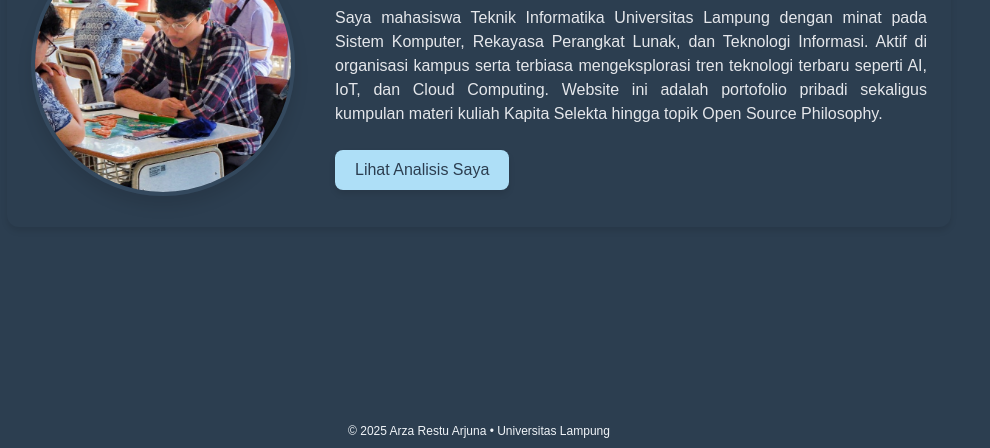
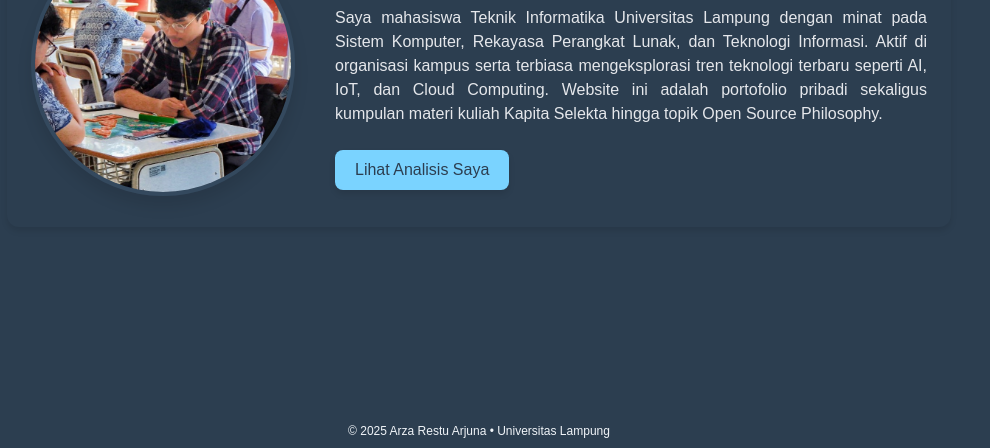
Before and after one commit to Arzaleph/Git_Portofolio, a plain HTML site: page index.html in a window 1280 px wide. Shown: the part 352-800 px from the top of the page, without its empty margins (161-1151 px from the left). Drawn offline with Linux system fonts and the light colour scheme.

Commit message:
Merubah --color-accent dan -hover css

```diff
--- a/style.css
+++ b/style.css
@@ -3,8 +3,8 @@
     --color-bg-secondary: #34495E;
     --color-text-primary: #f8f8f8;
     --color-text-light-gray: #F0F4F8;
-    --color-accent: #AEDFF7;
-    --color-accent-hover: #81C4D8;
+    --color-accent: #7ad3ff;
+    --color-accent-hover: #59b0ca;
     --color-dark-text: #2C3E50;
     --color-text-secondary: #E5E7EB;
 }
```
